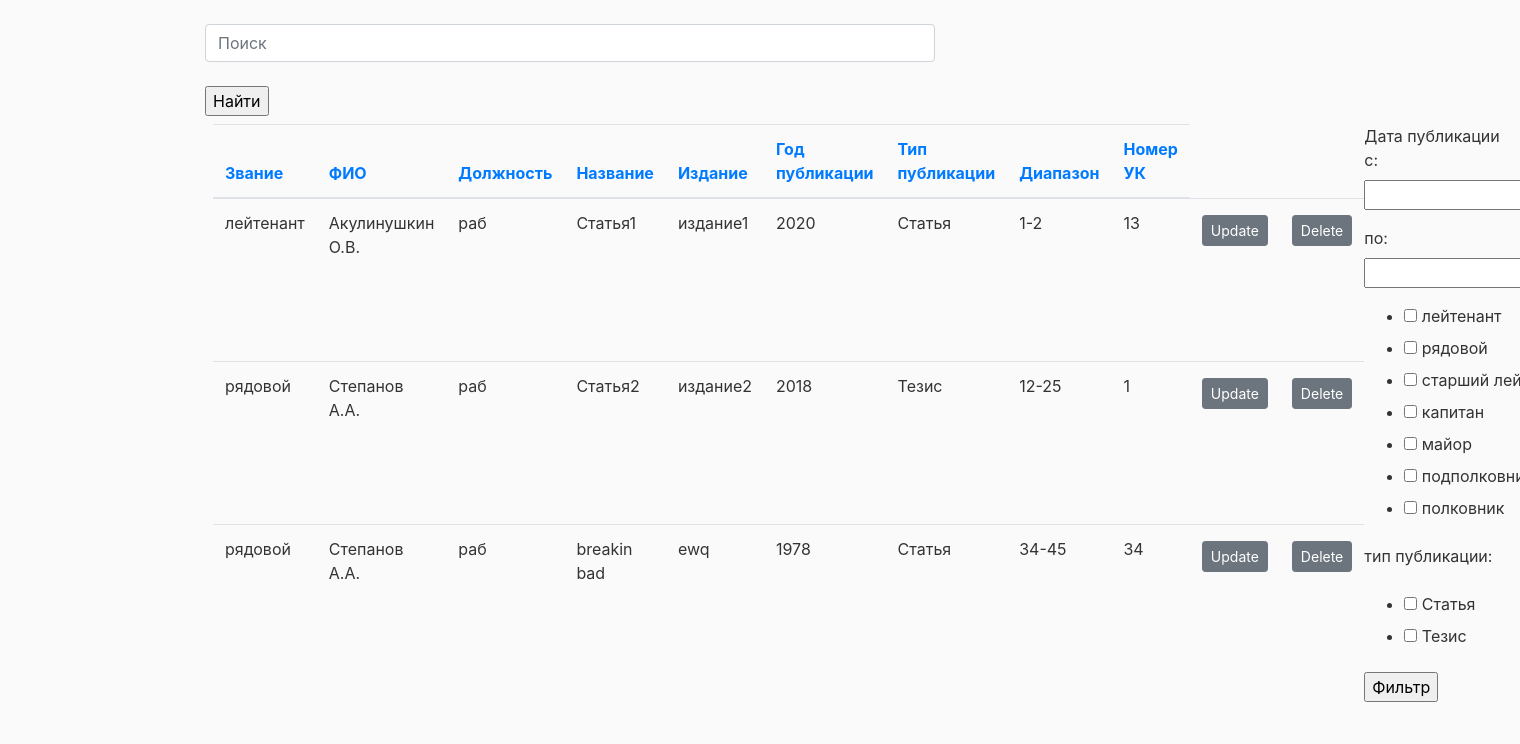
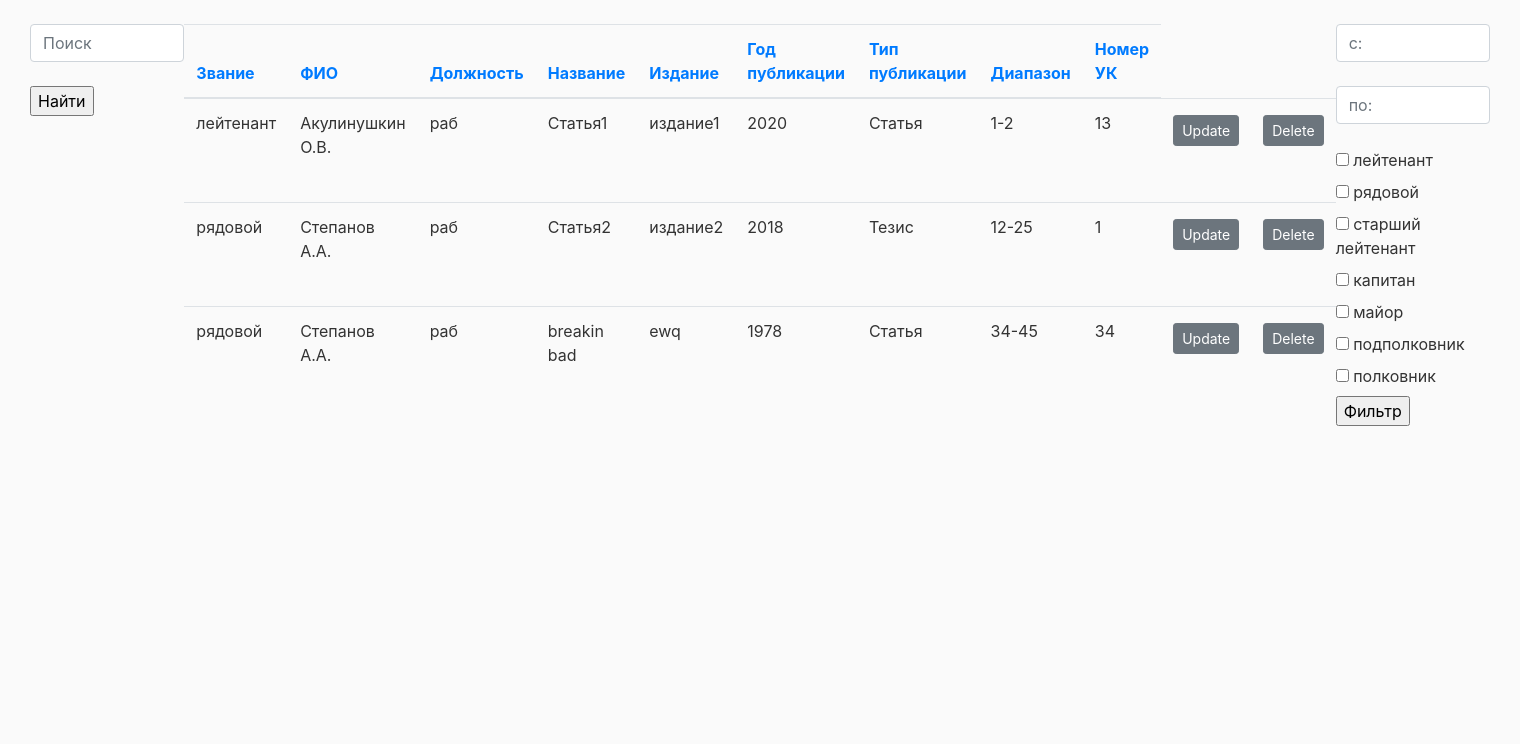
Before and after one commit to Kannykl/Publisher-2020, a Django app: page /all_publications/ in a window 1520 px wide; the page is wider, and only the part inside the window is pictured. Shown: the part 56-800 px from the top of that part. Run offline with Django 3.2, Linux system fonts and the light colour scheme; data comes from the database, SQL or seed files in the repository; some libraries are stand-ins or nearby versions.

Commit message:
Изменена страница отображения всех записей

```diff
--- a/publisher/publications_table/templates/publications_table/all_publications.html
+++ b/publisher/publications_table/templates/publications_table/all_publications.html
@@ -4,13 +4,13 @@
 {% load widget_tweaks %}
 
 <body>
-  <form action="" method="get">
+<div class="wrapper">
+    <form action="" method="get">
     {% render_field form2.search class="form-control" placeholder="Поиск"%}
     <br/>
     <input type="submit" value="Найти">
   </form>
-<div class="d-flex p-2">
-<table class="table">
+<table class="table"align="left">
   <thead>
     <tr>
       <th scope="col"><a href="{% url 'sort' 1 %}">Звание</a></th>
@@ -47,8 +47,11 @@
   </tbody>
 </table>
   <form action="" method="get">
-    <a>Дата публикации</a>
-    {{form.as_p}}
+    {% render_field form.min_year class="form-control" placeholder="c:"%}
+    <br/>
+    {% render_field form.max_year class="form-control" placeholder="по:"%}
+    <br/>
+    {% render_field form.rank class="list"%}
   <input type="submit" value="Фильтр">
 </form>
 </div>
--- a/publisher/publications_table/templates/publications_table/main.html
+++ b/publisher/publications_table/templates/publications_table/main.html
@@ -10,6 +10,7 @@
     <!-- Bootstrap CSS -->
     <link rel="stylesheet" href="https://maxcdn.bootstrapcdn.com/bootstrap/4.0.0/css/bootstrap.min.css" integrity="sha384-Gn5384xqQ1aoWXA+058RXPxPg6fy4IWvTNh0E263XmFcJlSAwiGgFAW/dAiS6JXm" crossorigin="anonymous">
     <link rel="stylesheet" type="text/css" href="{% static 'css/main.css' %}">
+    <link rel="stylesheet" type="text/css" href="{% static 'css/style.css' %}">
     <title>Publisher</title>
 </head>
 <body>
@@ -31,13 +32,7 @@
         </div>
       </nav>
     </header>
-    <main role="main" class="container">
-      <div class="row">
-        <div class="col-md-8">
-          {% block content %} {% endblock %}
-        </div>
-      </div>
-    </main>
+    {% block content %} {% endblock %}
     <!-- Optional JavaScript -->
     <!-- jQuery first, then Popper.js, then Bootstrap JS -->
     <script src="https://code.jquery.com/jquery-3.2.1.slim.min.js" integrity="sha384-KJ3o2DKtIkvYIK3UENzmM7KCkRr/rE9/Qpg6aAZGJwFDMVNA/GpGFF93hXpG5KkN" crossorigin="anonymous"></script>
--- a/publisher/static/css/main.css
+++ b/publisher/static/css/main.css
@@ -28,9 +28,6 @@ ul {
   font-weight: 500;
 }
 
-.lox{
-    display: flex;
-}
 
 .content-section {
   background: #ffffff;
--- /dev/null
+++ b/publisher/static/css/style.css
@@ -0,0 +1,51 @@
+.wrapper {
+  display: flex;
+  justify-content: space-between;
+  margin: 0 30px;
+}
+
+.list {
+  list-style: none;
+
+  margin: 0;
+  padding: 0;
+}
+
+.list__item {
+  display: flex;
+  align-items: center;
+}
+
+.list__checkbox {
+  margin-right: 5px;
+}
+
+.table__user {
+  margin: 0;
+}
+
+.table__cell-title {
+  color: blue;
+  width: 25%;
+  border: 1px solid gray;
+}
+
+.form {
+  max-width: 30%;
+  width: 100%;
+  margin-left: 30px;
+}
+
+.row-c {
+  display: flex;
+  align-items: center;
+  margin-bottom: 10px;
+}
+
+.input__c {
+  margin-right: 15px;
+}
+
+.input__po {
+  margin-right: 5px;
+}
```
